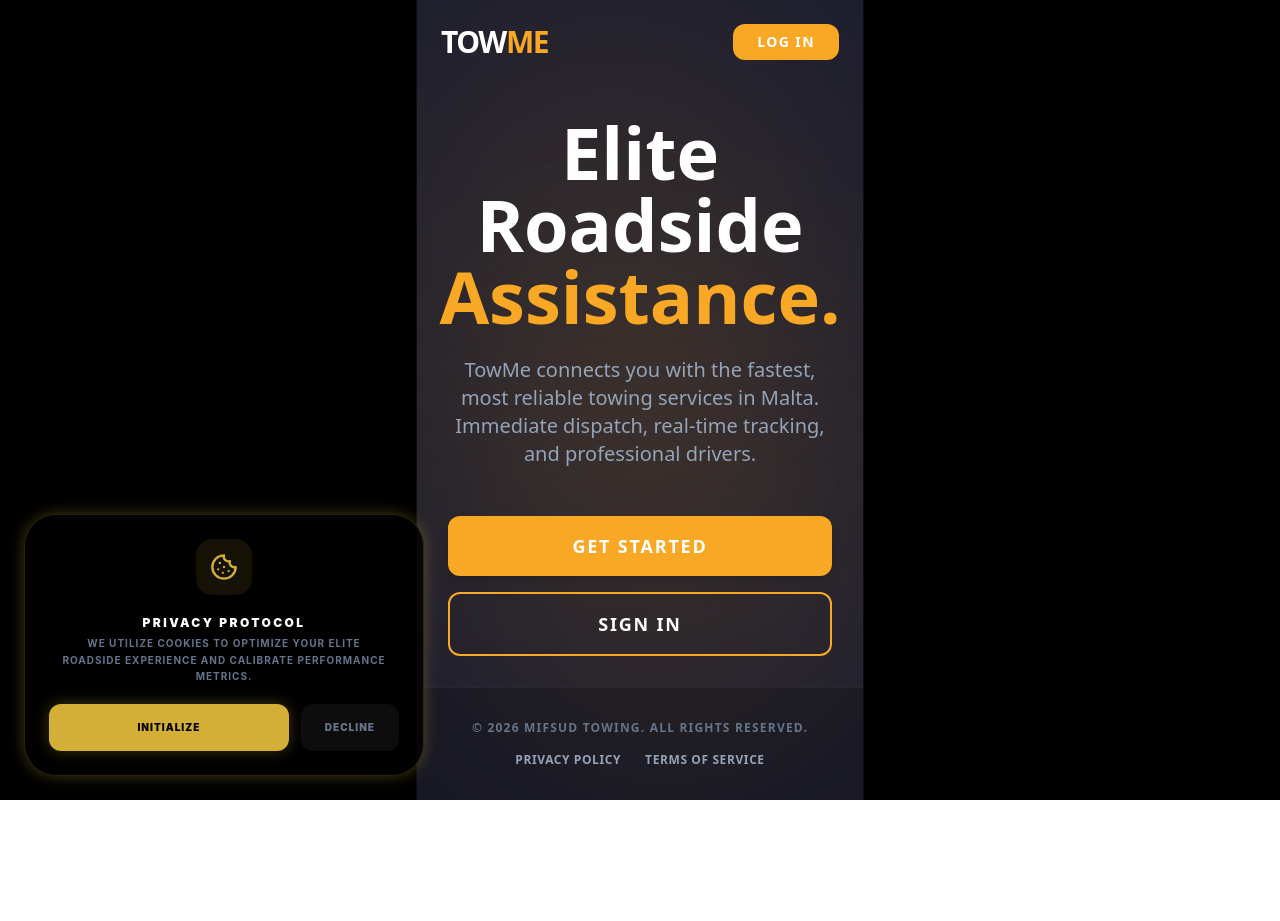
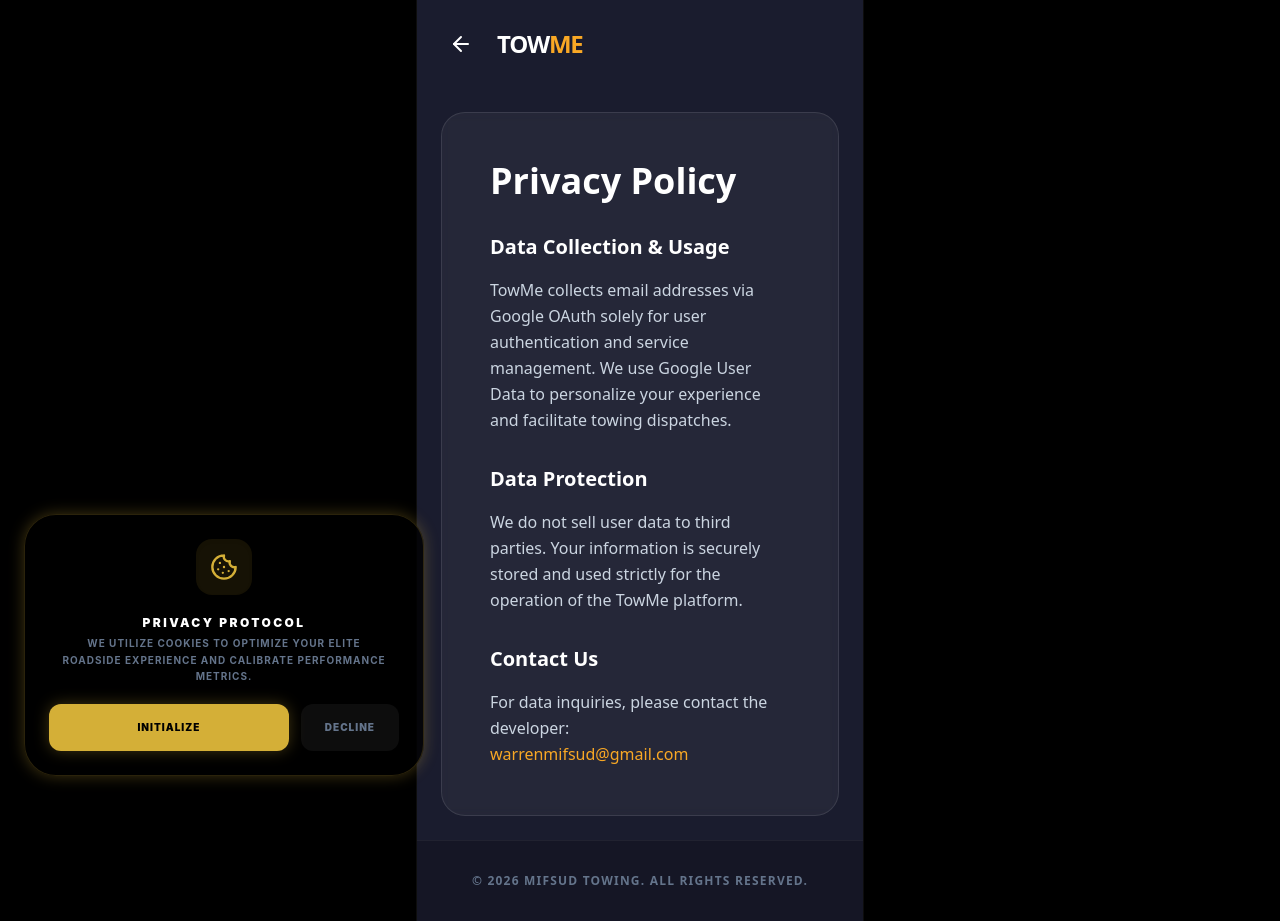
Before and after one commit to warrenmifsud/towme-client, a React (Vite) app in the folder client-web/: page /privacy in a window 1280 px wide. Before the commit this address led to /. Before the commit the page ends 800 px from the top, so only its background shows below. Built offline with nearby package versions, Linux system fonts and the light colour scheme; no server answers.

Commit message:
Phase 188: Implemented Compliance Pages and Routes

```diff
--- a/client-web/src/App.tsx
+++ b/client-web/src/App.tsx
@@ -12,6 +12,8 @@
 const Tracking = lazy(() => import('./pages/Tracking'));
 const Suspended = lazy(() => import('./pages/Suspended'));
 const Landing = lazy(() => import('./pages/Landing'));
+const Privacy = lazy(() => import('./pages/Privacy'));
+const Terms = lazy(() => import('./pages/Terms'));
 
 function LoadingScreen() {
   return (
@@ -91,6 +93,8 @@
 
                   {/* Public Landing (Auto-redirects to Dashboard if logged in) */}
                   <Route path="/" element={<Landing />} />
+                  <Route path="/privacy" element={<Privacy />} />
+                  <Route path="/terms" element={<Terms />} />
 
                   <Route path="/vendors" element={<Vendors />} />
 
--- a/client-web/src/pages/Landing.tsx
+++ b/client-web/src/pages/Landing.tsx
@@ -34,17 +34,17 @@
             {/* Hero Section */}
             <main className="flex-1 flex flex-col items-center justify-center p-6 text-center z-10 relative">
                 <h1 className="text-5xl md:text-7xl font-black text-white leading-tight mb-6">
-                    Elite Roadside <br />
-                    <span style={{ color: THEME.colors.primaryBrandColor }}>Assistance.</span>
+                    TowMe — Your Reliable <br />
+                    <span style={{ color: THEME.colors.primaryBrandColor }}>Towing Partner.</span>
                 </h1>
                 <p className="text-slate-400 text-lg md:text-xl max-w-2xl mb-12 font-medium">
-                    TowMe connects you with the fastest, most reliable towing services in Malta.
-                    Immediate dispatch, real-time tracking, and professional drivers.
+                    A specialized platform for managing towing requests and roadside assistance efficiently.
+                    Professional Towing & Roadside Assistance Management.
                 </p>
 
                 <div className="flex flex-col gap-4 w-full max-w-sm">
                     <button
-                        onClick={() => navigate('/signup')}
+                        onClick={() => navigate('/login')}
                         className="w-full py-4 rounded-xl text-lg font-bold uppercase tracking-widest shadow-lg transition-transform active:scale-[0.98] hover:opacity-95"
                         style={{
                             backgroundColor: THEME.colors.primaryBrandColor,
@@ -52,16 +52,6 @@
                         }}
                     >
                         Get Started
-                    </button>
-                    <button
-                        onClick={() => navigate('/login')}
-                        className="w-full py-4 rounded-xl text-lg font-bold uppercase tracking-widest border-2 transition-colors hover:bg-white/5"
-                        style={{
-                            borderColor: THEME.colors.primaryBrandColor,
-                            color: THEME.colors.white
-                        }}
-                    >
-                        Sign In
                     </button>
                 </div>
             </main>
@@ -72,8 +62,8 @@
                     &copy; 2026 Mifsud Towing. All Rights Reserved.
                 </p>
                 <div className="flex justify-center gap-6 text-xs font-bold uppercase tracking-wider">
-                    <a href="/privacy-policy" className="text-slate-400 hover:text-white transition-colors">Privacy Policy</a>
-                    <a href="/terms-of-service" className="text-slate-400 hover:text-white transition-colors">Terms of Service</a>
+                    <a href="/privacy" className="text-slate-400 hover:text-white transition-colors" style={{ color: THEME.colors.primaryBrandColor }}>Privacy Policy</a>
+                    <a href="/terms" className="text-slate-400 hover:text-white transition-colors" style={{ color: THEME.colors.primaryBrandColor }}>Terms of Service</a>
                 </div>
             </footer>
 
--- /dev/null
+++ b/client-web/src/pages/Privacy.tsx
@@ -0,0 +1,67 @@
+import { useNavigate } from 'react-router-dom';
+import { THEME } from '../theme';
+import { ArrowLeft } from 'lucide-react';
+
+export default function Privacy() {
+    const navigate = useNavigate();
+
+    return (
+        <div className="min-h-screen flex flex-col font-sans" style={{ backgroundColor: THEME.colors.brandNavy }}>
+            {/* Header */}
+            <header className="p-6 flex items-center gap-4 z-10 relative">
+                <button
+                    onClick={() => navigate('/')}
+                    className="p-2 rounded-full hover:bg-white/10 text-white transition-colors"
+                >
+                    <ArrowLeft />
+                </button>
+                <div className="text-2xl font-black tracking-tighter text-white">
+                    TOW<span style={{ color: THEME.colors.primaryBrandColor }}>ME</span>
+                </div>
+            </header>
+
+            {/* Main Content */}
+            <main className="flex-1 max-w-3xl mx-auto w-full p-6 z-10 relative">
+                <div className="bg-white/5 backdrop-blur-sm rounded-3xl p-8 md:p-12 border border-white/10">
+                    <h1 className="text-3xl md:text-4xl font-black text-white mb-8">
+                        Privacy Policy
+                    </h1>
+
+                    <div className="space-y-8 text-slate-300 font-medium leading-relaxed">
+                        <section>
+                            <h2 className="text-xl font-bold text-white mb-4">Data Collection & Usage</h2>
+                            <p>
+                                TowMe collects email addresses via Google OAuth solely for user authentication
+                                and service management. We use Google User Data to personalize your experience
+                                and facilitate towing dispatches.
+                            </p>
+                        </section>
+
+                        <section>
+                            <h2 className="text-xl font-bold text-white mb-4">Data Protection</h2>
+                            <p>
+                                We do not sell user data to third parties. Your information is securely stored
+                                and used strictly for the operation of the TowMe platform.
+                            </p>
+                        </section>
+
+                        <section>
+                            <h2 className="text-xl font-bold text-white mb-4">Contact Us</h2>
+                            <p>
+                                For data inquiries, please contact the developer:<br />
+                                <span style={{ color: THEME.colors.primaryBrandColor }}>warrenmifsud@gmail.com</span>
+                            </p>
+                        </section>
+                    </div>
+                </div>
+            </main>
+
+            {/* Footer */}
+            <footer className="p-8 text-center border-t border-white/5 z-10 relative bg-black/20">
+                <p className="text-slate-500 text-xs font-bold uppercase tracking-widest">
+                    &copy; 2026 Mifsud Towing. All Rights Reserved.
+                </p>
+            </footer>
+        </div>
+    );
+}
--- /dev/null
+++ b/client-web/src/pages/Terms.tsx
@@ -0,0 +1,58 @@
+import { useNavigate } from 'react-router-dom';
+import { THEME } from '../theme';
+import { ArrowLeft } from 'lucide-react';
+
+export default function Terms() {
+    const navigate = useNavigate();
+
+    return (
+        <div className="min-h-screen flex flex-col font-sans" style={{ backgroundColor: THEME.colors.brandNavy }}>
+            {/* Header */}
+            <header className="p-6 flex items-center gap-4 z-10 relative">
+                <button
+                    onClick={() => navigate('/')}
+                    className="p-2 rounded-full hover:bg-white/10 text-white transition-colors"
+                >
+                    <ArrowLeft />
+                </button>
+                <div className="text-2xl font-black tracking-tighter text-white">
+                    TOW<span style={{ color: THEME.colors.primaryBrandColor }}>ME</span>
+                </div>
+            </header>
+
+            {/* Main Content */}
+            <main className="flex-1 max-w-3xl mx-auto w-full p-6 z-10 relative">
+                <div className="bg-white/5 backdrop-blur-sm rounded-3xl p-8 md:p-12 border border-white/10">
+                    <h1 className="text-3xl md:text-4xl font-black text-white mb-8">
+                        Terms of Service
+                    </h1>
+
+                    <div className="space-y-8 text-slate-300 font-medium leading-relaxed">
+                        <section>
+                            <h2 className="text-xl font-bold text-white mb-4">Agreement</h2>
+                            <p>
+                                By using TowMe, you agree to provide accurate information for towing dispatch services.
+                                Misuse of the platform or providing false information may result in account suspension.
+                            </p>
+                        </section>
+
+                        <section>
+                            <h2 className="text-xl font-bold text-white mb-4">Service Scope</h2>
+                            <p>
+                                TowMe acts as a management platform connecting users with towing service providers.
+                                We strive for accuracy and reliability but are not liable for external service delays.
+                            </p>
+                        </section>
+                    </div>
+                </div>
+            </main>
+
+            {/* Footer */}
+            <footer className="p-8 text-center border-t border-white/5 z-10 relative bg-black/20">
+                <p className="text-slate-500 text-xs font-bold uppercase tracking-widest">
+                    &copy; 2026 Mifsud Towing. All Rights Reserved.
+                </p>
+            </footer>
+        </div>
+    );
+}
```
